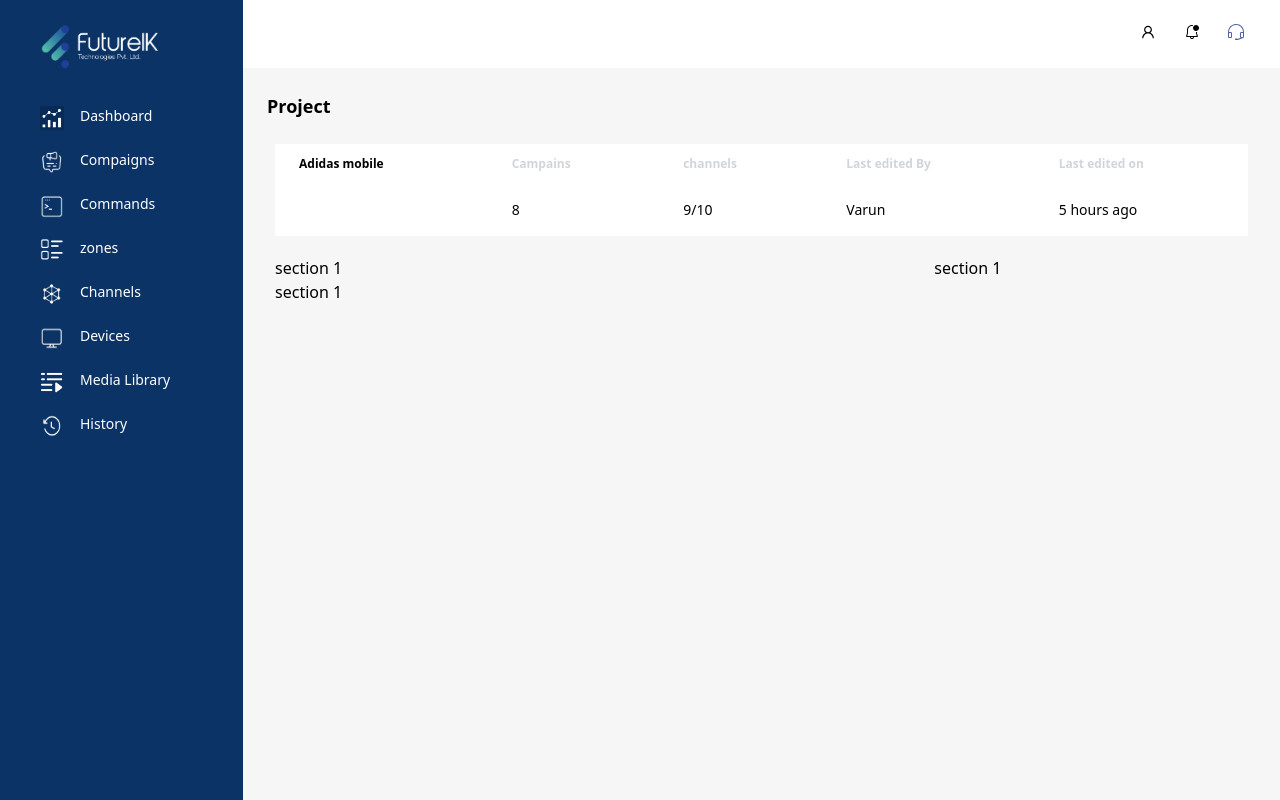
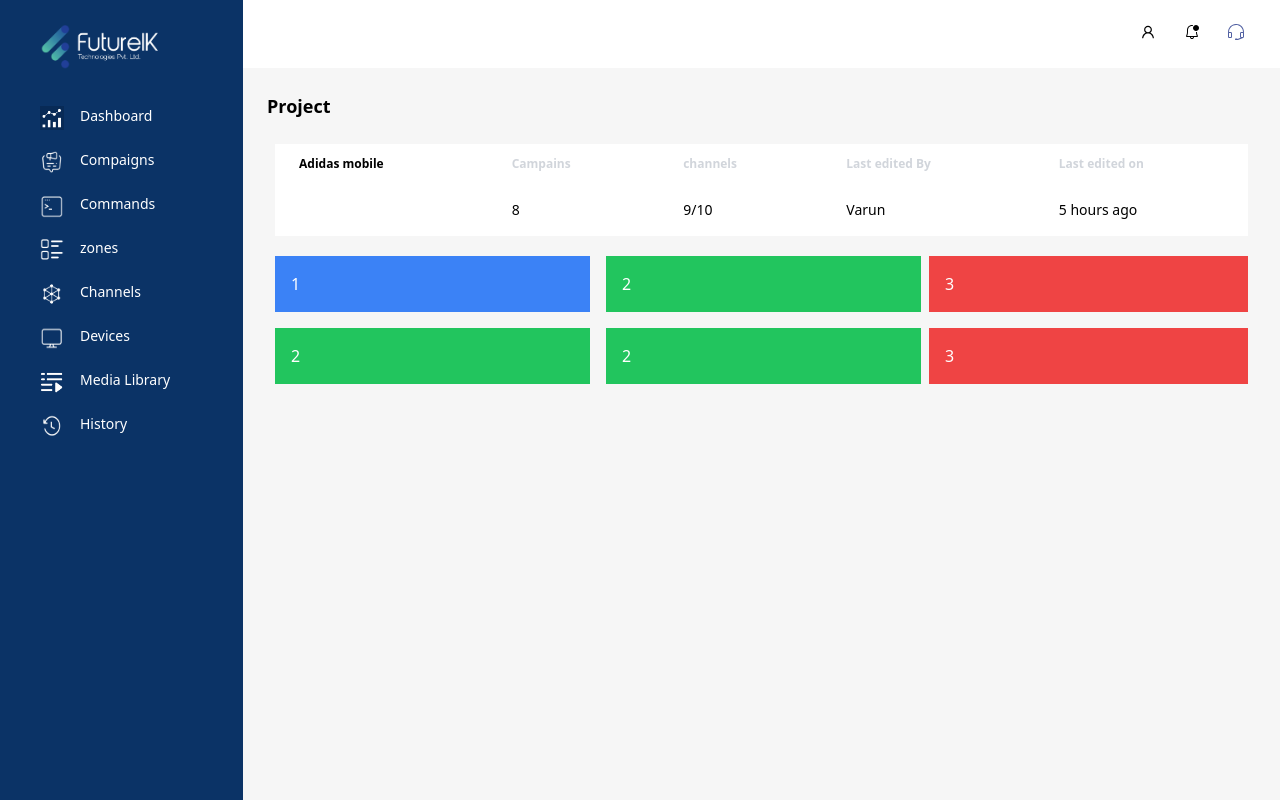
Before and after one commit to Samrood8796/futureLk_dashboard, a React (Create React App) app: page / in a window 1280 px wide. Built offline with nearby package versions, Linux system fonts and the light colour scheme.

Commit message:
first commit

```diff
--- a/src/Componants/Mainbar/Mainbar.js
+++ b/src/Componants/Mainbar/Mainbar.js
@@ -1,17 +1,20 @@
 import React from 'react'
-import FirstSection from '../Sections/FirstSection'
 
 const Mainbar = () => {
     return (
-        <div className='grid grid-cols-3 gap-4 py-5'>
-            <div className='col-span-2'>
-                <FirstSection />
-                <FirstSection />
-                {/* <FirstSection />
-                <FirstSection /> */}
+
+        <div class="grid grid-cols-3 gap-2 py-5">
+            <div class="col-span-2">
+                <div class="grid grid-cols-2 gap-4">
+                    <div class="bg-blue-500 text-white p-4">1</div>
+                    <div class="bg-green-500 text-white p-4">2</div>
+                    <div class="bg-green-500 text-white p-4">2</div>
+                    <div class="bg-green-500 text-white p-4">2</div>
+                </div>
             </div>
             <div className='col-span-1'>
-                <FirstSection />
+                <div class="bg-red-500 text-white p-4">3</div>
+                <div class="bg-red-500 text-white my-4 p-4">3</div>
             </div>
         </div>
     )
--- a/src/Componants/Sections/FirstSection.js
+++ /dev/null
@@ -1,12 +0,0 @@
-import React from 'react'
-
-const FirstSection = () => {
-    return (
-        <div className=''>
-        section 1
-        </div>
-
-    )
-}
-
-export default FirstSection
```
